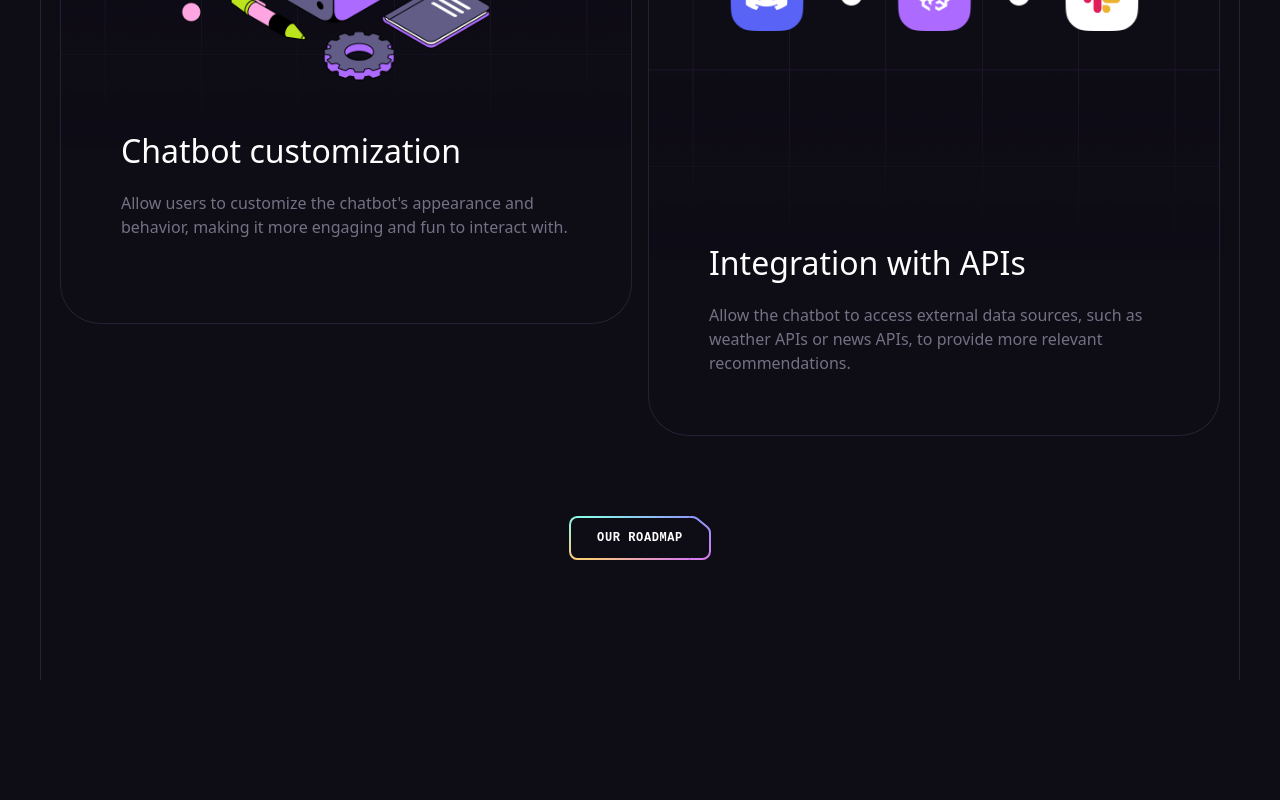
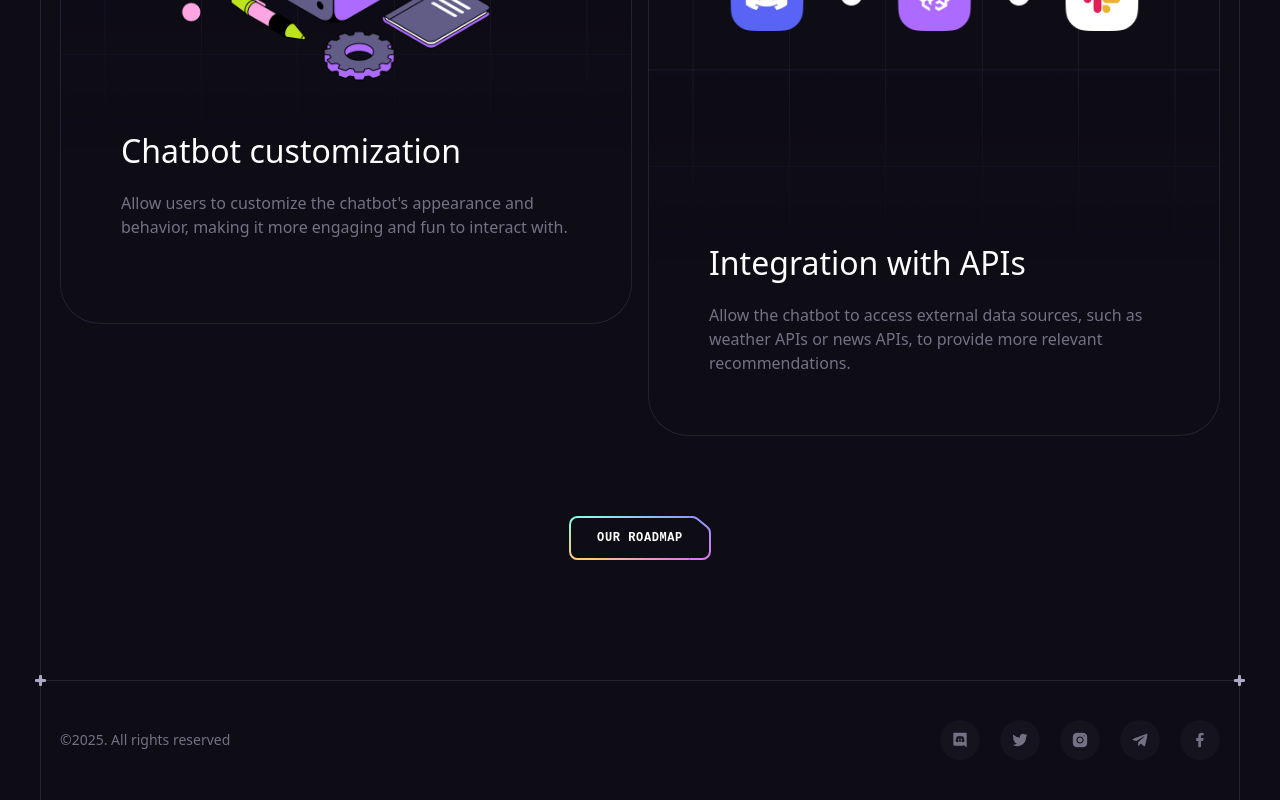
Before and after one commit to FadyHe/BrainWaveAI, a React app in the folder BrainWaveAI/: page / in a window 1280 px wide. Shown: the part 8547-9347 px from the top of the page. Before the commit the page ends 9227 px from the top, so only its background shows below. Built offline with nearby package versions, Linux system fonts and the light colour scheme; the HTML template or start-up script is replaced by a standard one.

Commit message:
-Done with the footer

```diff
--- a/BrainWaveAI/src/App.jsx
+++ b/BrainWaveAI/src/App.jsx
@@ -1,6 +1,7 @@
 import ButtonGradient from './assets/svg/ButtonGradient';
 import Benefits from './Components/Benefits.jsx';
 import Collaboration from './Components/Collaboration.jsx';
+import Footer from './Components/Footer.jsx';
 import Header from './Components/Header.jsx';
 import Hero from './Components/Hero.jsx';
 import Pricing from './Components/Pricing.jsx';
@@ -19,6 +20,7 @@
         <Services />
         <Pricing />
         <Roadmap />
+        <Footer />
     </div>
       <ButtonGradient />
     </>
--- /dev/null
+++ b/BrainWaveAI/src/Components/Footer.jsx
@@ -0,0 +1,26 @@
+import Section from './Section'
+import { socials } from '../constants'
+function Footer() {
+  return (
+    <Section
+    crosses
+    className='!px-0 !py-10'
+    >
+      <div className='container flex sm:justify-between justify-center items-center gap-10 max-sm:flex-col'>
+        <p className='body-2 caption text-n-4 lg:block'>©{new Date().getFullYear()}. All rights reserved</p>
+        <ul className='flex flex-wrap gap-5'>
+          {socials.map((item) => (
+            <a key={item.id} href={item.url}
+            target='_blank'
+            className='flex items-center justify-center h-10 w-10 rounded-full bg-n-7 transition-colors hover:bg-n-6'
+            >
+              <img src={item.iconUrl} width={16} height={16} className='' alt={item.title}/>
+            </a>
+          ))}
+        </ul>
+      </div>
+    </Section>
+  )
+}
+
+export default Footer
```
